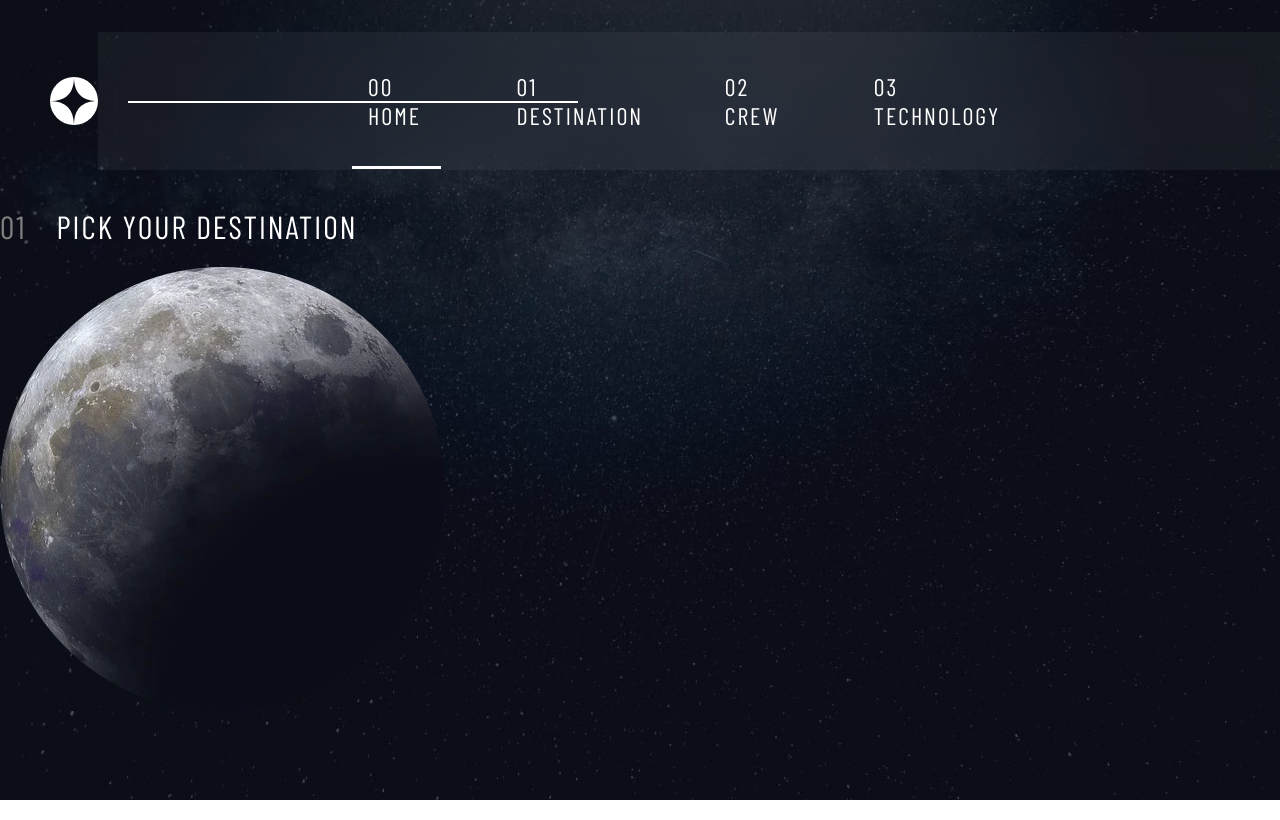
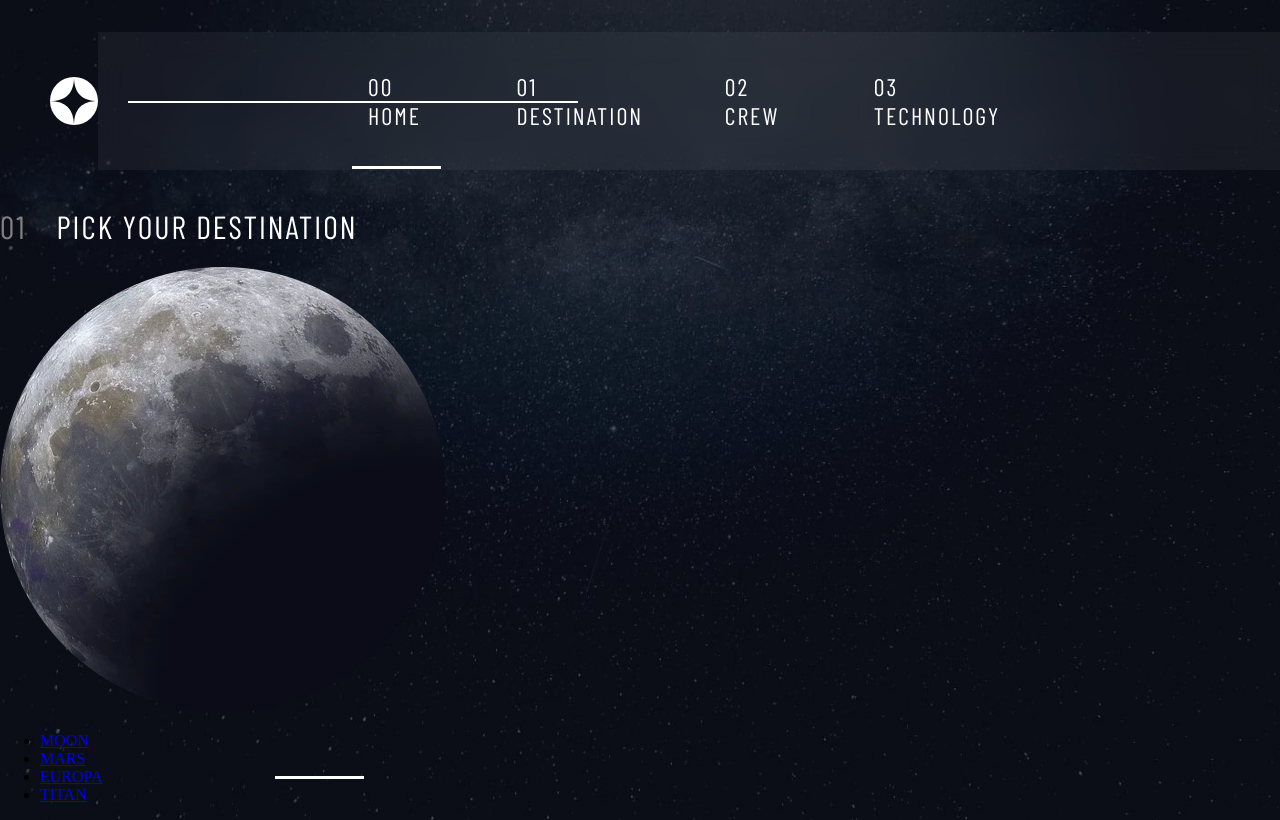
Before and after one commit to ME0WGE/React-Space-Router, a React (Vite) app: page /destination in a window 1280 px wide. Built offline with nearby package versions, Linux system fonts and the light colour scheme; a web font is replaced by a local one.

Commit message:
add Link to's to all planet pages

```diff
--- a/src/pages/destination/Destination.jsx
+++ b/src/pages/destination/Destination.jsx
@@ -2,6 +2,7 @@ import Nav from "../../components/header/Nav";
 import "./destination.css";
 import Moon from "./moon/Moon";
 import moon from "../../assets/destination/image-moon.webp";
+import { Link } from "react-router-dom";
 
 export default function Destination() {
   return (
@@ -19,7 +20,20 @@ export default function Destination() {
         <div className="destination-main">
           <img src={moon} alt="image of the Moon" />
           <div className="destination-selection">
-
+            <ul>
+              <li>
+                <Link to={"/destination/moon"}>MOON</Link>
+              </li>
+              <li>
+                <Link to={"/destination/mars"}>MARS</Link>
+              </li>
+              <li>
+                <Link to={"/destination/europa"}>EUROPA</Link>
+              </li>
+              <li>
+                <Link to={"/destination/titan"}>TITAN</Link>
+              </li>
+            </ul>
           </div>
         </div>
       </div>
```
